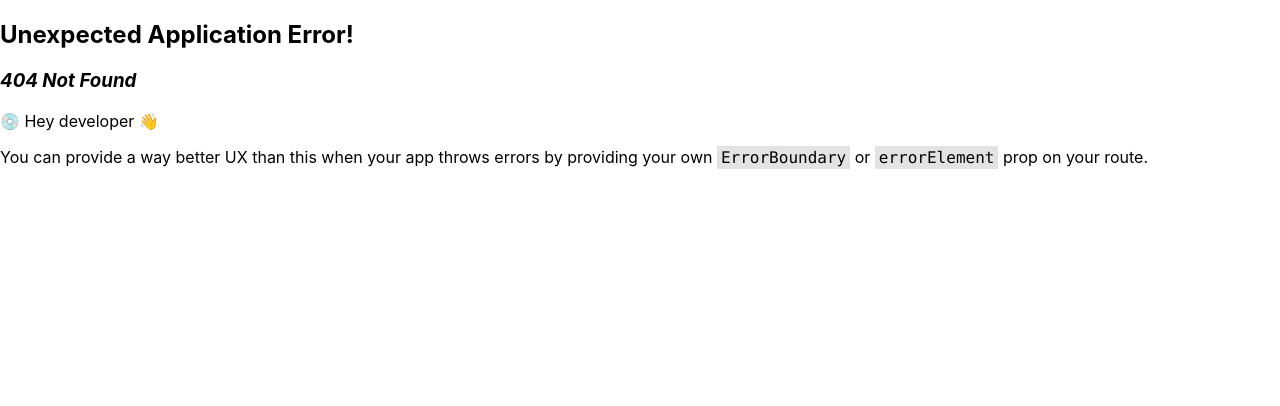
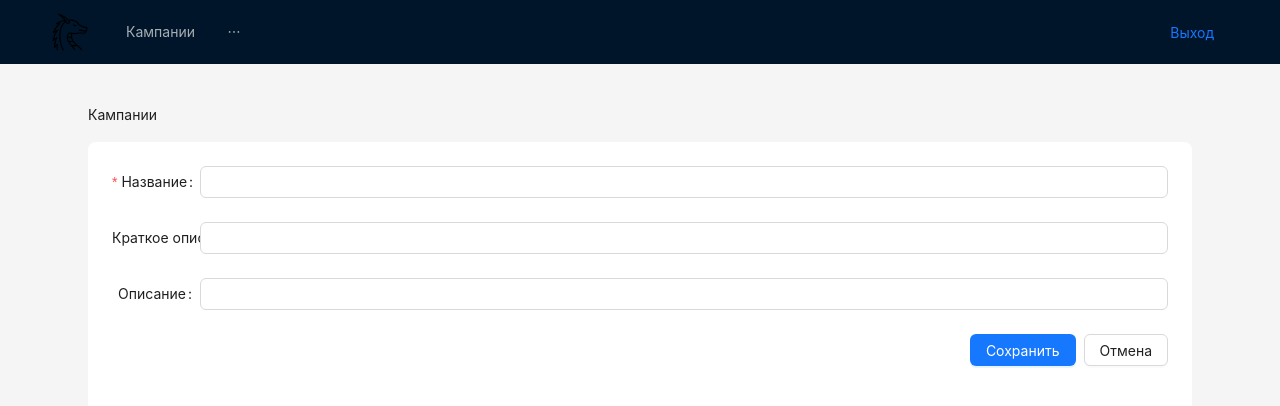
Before and after one commit to SugawaraKoushi/dnd-notes-client-app, a React (Create React App) app: page /campaigns/new in a window 1280 px wide. Before the commit this address had no page. Shown: the top 406 px of the page. Built offline with nearby package versions, Linux system fonts and the light colour scheme.

Commit message:
restruct campaign pages hierarhy

```diff
--- a/src/components/Root.jsx
+++ b/src/components/Root.jsx
@@ -9,8 +9,8 @@ const Root = () => {
 
     const items = [
         {
-            key: "/campaigns",
-            label: <Link to="/campaigns">Кампании</Link>,
+            key: "/campaigns/list",
+            label: <Link to="/campaigns/list">Кампании</Link>,
         },
         {
             key: "/characters",
@@ -36,8 +36,17 @@ const Root = () => {
                     align="center"
                     justify="space-between"
                 >
-                    <div style={{display: "inline-flex", alignItems: "center", margin: "0"}}>
-                        <Link to="/" style={{ display: "flex", marginRight: "20px"}}>
+                    <div
+                        style={{
+                            display: "inline-flex",
+                            alignItems: "center",
+                            margin: "0",
+                        }}
+                    >
+                        <Link
+                            to="/"
+                            style={{ display: "flex", marginRight: "20px" }}
+                        >
                             <img
                                 id="logo"
                                 alt="logo"
--- a/src/components/auth/Login.jsx
+++ b/src/components/auth/Login.jsx
@@ -11,7 +11,7 @@ const Login = () => {
         const url = "/auth/login";
 
         try {
-            await instance.post(url, values).then(() => navigate("/campaigns"));
+            await instance.post(url, values).then(() => navigate("/campaigns/list"));
         } catch (e) {
             console.log(e);
         }
--- a/src/components/campaigns/CampaignList.jsx
+++ b/src/components/campaigns/CampaignList.jsx
@@ -1,7 +1,7 @@
-import { Breadcrumb, List, theme } from "antd";
+import { FloatButton, List } from "antd";
 import { redirect, useLoaderData } from "react-router";
 import instance from "../../axios";
-
+import { PlusCircleTwoTone, PlusOutlined } from "@ant-design/icons";
 
 export const loader = async () => {
     const url = "/api/campaigns/get";
@@ -18,36 +18,28 @@ export const loader = async () => {
 
 const CampaignList = () => {
     const campaigns = useLoaderData();
-    const {
-        token: { colorBgContainer, borderRadiusLG },
-    } = theme.useToken();
-
-    const breadcrumbItems = [{ title: "Кампании" }];
 
     return (
         <>
-            <Breadcrumb
+            <List
+                dataSource={campaigns}
+                renderItem={(item) => (
+                    <List.Item>
+                        <List.Item.Meta
+                            title={item.name}
+                            description={item.description}
+                        />
+                    </List.Item>
+                )}
+            />
+            <FloatButton
+                href="/campaigns/new"
+                icon={<PlusOutlined />}
                 style={{
-                    margin: "16px 0",
+                    width: "50px",
+                    height: "50px",
                 }}
-                items={breadcrumbItems}
             />
-            <div
-                style={{
-                    background: colorBgContainer,
-                    padding: 24,
-                    borderRadius: borderRadiusLG,
-                }}
-            >
-                <List
-                    dataSource={campaigns}
-                    renderItem={(item) => (
-                        <List.Item>
-                            <a href={item}>{item.name}</a>
-                        </List.Item>
-                    )}
-                />
-            </div>
         </>
     );
 };
--- /dev/null
+++ b/src/components/campaigns/Campaigns.jsx
@@ -0,0 +1,32 @@
+import { Breadcrumb, theme } from "antd";
+import { Outlet } from "react-router";
+
+const Campaigns = () => {
+    const {
+        token: { colorBgContainer, borderRadiusLG },
+    } = theme.useToken();
+
+    const breadcrumbItems = [{ title: "Кампании" }];
+
+    return (
+        <>
+            <Breadcrumb
+                style={{
+                    margin: "16px 0",
+                }}
+                items={breadcrumbItems}
+            />
+            <div
+                style={{
+                    background: colorBgContainer,
+                    padding: 24,
+                    borderRadius: borderRadiusLG,
+                }}
+            >
+                <Outlet />
+            </div>
+        </>
+    );
+};
+
+export default Campaigns;
--- /dev/null
+++ b/src/components/campaigns/NewCampaign.jsx
@@ -0,0 +1,64 @@
+import { Button, Flex, Form, Input } from "antd";
+import axios from "axios";
+import { useNavigate } from "react-router";
+
+const NewCampaign = () => {
+    const { TextArea } = Input;
+    const navigate = useNavigate();
+
+    const onFinish = async (values) => {
+        const url = "/api/campaigns/create";
+
+        try {
+            await axios
+                .post(url, values)
+                .then(() => navigate("/campaigns/list"));
+        } catch (e) {
+            console.log(e);
+        }
+    };
+
+    const handleCancelButtonClick = () => {
+        navigate("/campaigns/list");
+    };
+
+    return (
+        <Form name="campaign" onFinish={onFinish} labelCol={{ span: 2 }}>
+            <Form.Item
+                required
+                name="name"
+                label="Название:"
+                rules={[
+                    {
+                        required: true,
+                        message: "Введите название кампании!",
+                    },
+                ]}
+            >
+                <Input />
+            </Form.Item>
+            <Form.Item name="shortDescription" label="Краткое описание:">
+                <Input />
+            </Form.Item>
+            <Form.Item name="description" label="Описание:">
+                <TextArea autoSize={{ maxRows: 25 }} />
+            </Form.Item>
+            <Form.Item>
+                <Flex gap="small" style={{ float: "right" }}>
+                    <Button id="save-btn" type="primary" htmlType="submit">
+                        Сохранить
+                    </Button>
+                    <Button
+                        id="cancel-btn"
+                        type="default"
+                        onClick={handleCancelButtonClick}
+                    >
+                        Отмена
+                    </Button>
+                </Flex>
+            </Form.Item>
+        </Form>
+    );
+};
+
+export default NewCampaign;
--- a/src/index.jsx
+++ b/src/index.jsx
@@ -10,6 +10,8 @@ import CharacterList from "./components/characters/CharacterList";
 import Login from "./components/auth/Login";
 import axios from "axios";
 import Registration from "./components/auth/Registration";
+import NewCampaign from "./components/campaigns/NewCampaign";
+import Campaigns from "./components/campaigns/Campaigns";
 
 const root = ReactDOM.createRoot(document.getElementById("root"));
 
@@ -20,8 +22,18 @@ const router = createBrowserRouter([
         children: [
             {
                 path: "/campaigns",
-                element: <CampaignList />,
-                loader: campaignLoader,
+                element: <Campaigns />,
+                children: [
+                    {
+                        path: "/campaigns/new",
+                        element: <NewCampaign />,
+                    },
+                    {
+                        path: "/campaigns/list",
+                        element: <CampaignList />,
+                        loader: campaignLoader,
+                    },
+                ],
             },
             {
                 path: "/characters",
```
